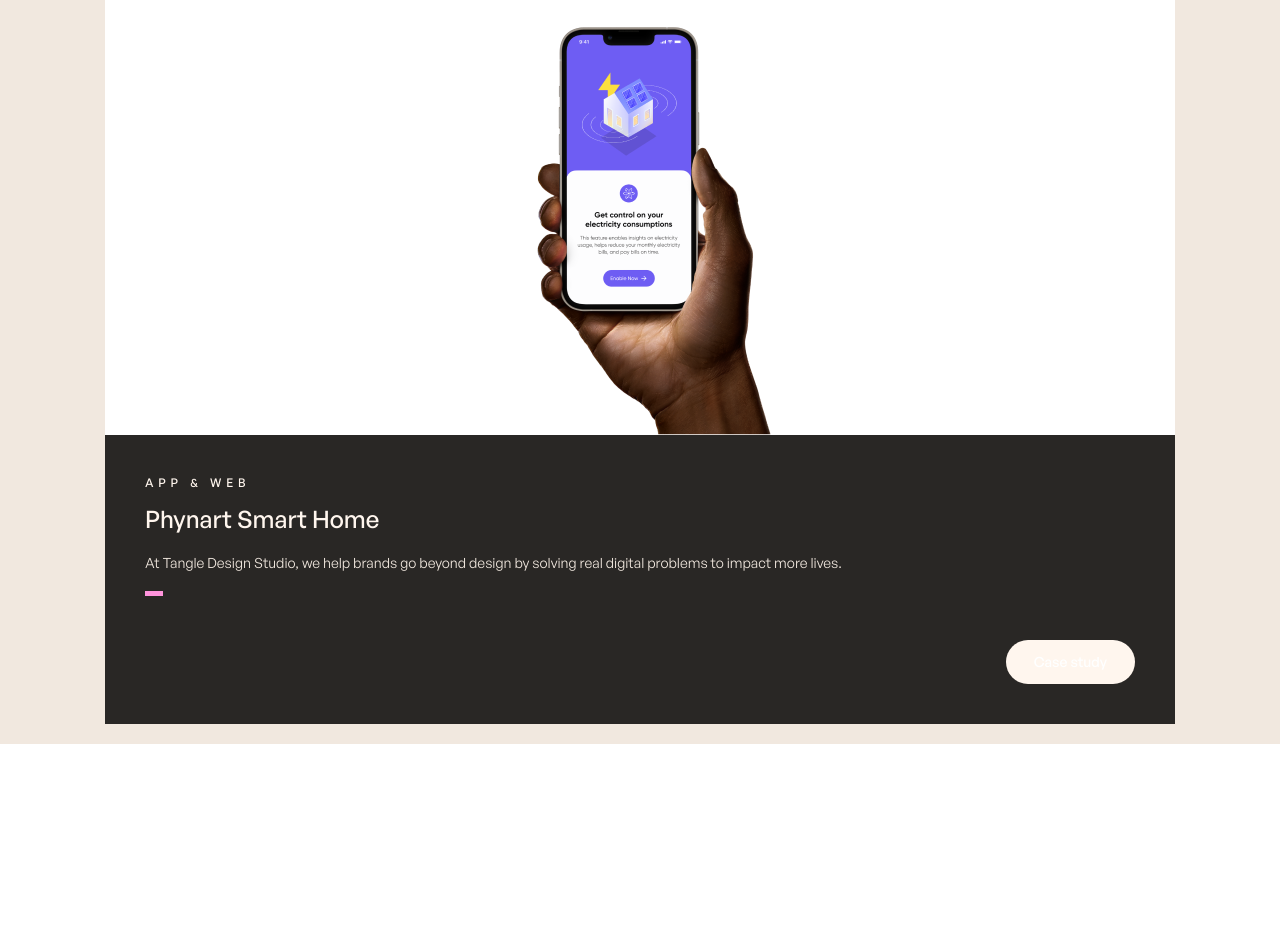
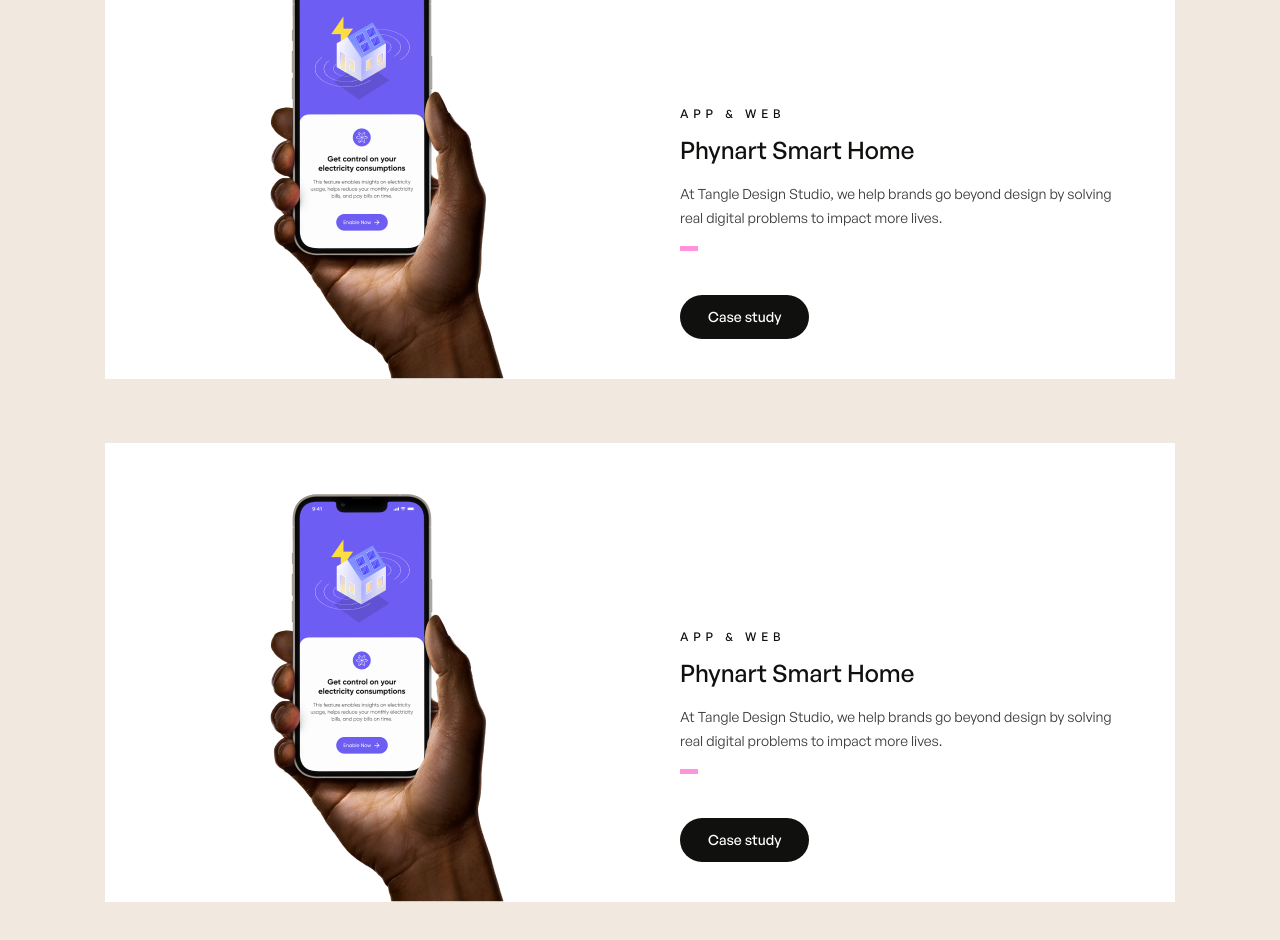
Before and after one commit to surajnarsale/tangle-landing-page, a Next.js app: page / in a window 1280 px wide. Shown: the part 1240-2180 px from the top of the page. Before the commit the page ends 1984 px from the top, so only its background shows below. Built offline with nearby package versions, Linux system fonts and the light colour scheme.

Commit message:
feat: add recent works

```diff
--- a/components/molecules/WorkCard.tsx
+++ b/components/molecules/WorkCard.tsx
@@ -1,5 +1,40 @@
-const WorkCard = () => {
-  return <div>WorkCard</div>
+import Image from 'next/image'
+import work1 from '@/public/work_1.png'
+import { BaseButton } from '@/components/atoms/BaseButton'
+import { PropsWithChildren } from 'react'
+import clsx from 'clsx'
+
+type WorkCardProps = {
+  className?: string
+}
+
+const WorkCard = (props: PropsWithChildren<WorkCardProps>): JSX.Element => {
+  return (
+    <>
+      <div className={clsx('flex w-full flex-col justify-center md:flex-row', props.className)}>
+        <div className="flex justify-center bg-light md:w-1/2">
+          <Image className=" object-cover " src={work1} alt="work_1" placeholder="blur" />
+        </div>
+        <div className="bg-dark-300 p-10 font-medium text-primary-100 md:flex md:w-1/2 md:flex-col md:bg-light md:text-dark-500">
+          <div className="mt-auto ">
+            <p className="pb-3 text-xs uppercase tracking-[0.4em] ">app & web</p>
+            <p className="pb-4 text-2xl   ">Phynart Smart Home</p>
+            <p className="pb-4 text-sm font-normal leading-6 text-primary-200 md:text-dark-200">
+              At Tangle Design Studio, we help brands go beyond design by solving real digital
+              problems to impact more lives.
+            </p>
+            <div className="mb-11 h-[5px] w-[18px] bg-pink" />
+            <BaseButton
+              href="/id"
+              className="w-fit -md:ml-auto -md:bg-primary-100 -md:text-dark-200"
+            >
+              Case study
+            </BaseButton>
+          </div>
+        </div>
+      </div>
+    </>
+  )
 }
 
 export default WorkCard
--- a/components/organisms/WorkList.tsx
+++ b/components/organisms/WorkList.tsx
@@ -1,33 +1,17 @@
-import Image from 'next/image'
-import work1 from '@/public/work_1.png'
 import { Container } from '@/components/atoms/Container'
-import { BaseButton } from '@/components/atoms/BaseButton'
+import WorkCard from '../molecules/WorkCard'
 
 const WorkList = () => {
   return (
     <>
-      <div className="bg-primary-200 pt-14">
-        <Container className=" mx-auto max-w-[1110px] px-5 pb-5 text-dark-500 lg:pt-32 ">
+      <div className="bg-primary-200 ">
+        <Container className="mx-auto max-w-[1110px] px-5 pb-5 text-dark-500 lg:pt-32 ">
           <p className=" mb-9 text-3xl font-medium italic underline decoration-pink decoration-4">
             Recent Works
           </p>
-          <div className="flex w-full flex-col justify-center">
-            <div className="flex justify-center bg-light">
-              <Image className=" object-cover" src={work1} alt="work_1" placeholder="blur" />
-            </div>
-            <div className="bg-dark-300 p-10  font-medium text-primary-100">
-              <p className="pb-3 text-xs uppercase tracking-[0.4em] ">app & web</p>
-              <p className="pb-4 text-2xl   ">Phynart Smart Home</p>
-              <p className="pb-4 text-sm font-normal leading-6 text-primary-200">
-                At Tangle Design Studio, we help brands go beyond design by solving real digital
-                problems to impact more lives.
-              </p>
-              <div className="mb-11 h-[5px] w-[18px] bg-pink" />
-              <BaseButton href="/id" className="ml-auto w-fit bg-primary-100 text-dark-200">
-                Case study
-              </BaseButton>
-            </div>
-          </div>
+
+          <WorkCard className="mb-10  md:mb-16" />
+          <WorkCard className="mb-10  md:mb-16" />
         </Container>
       </div>
     </>
```
